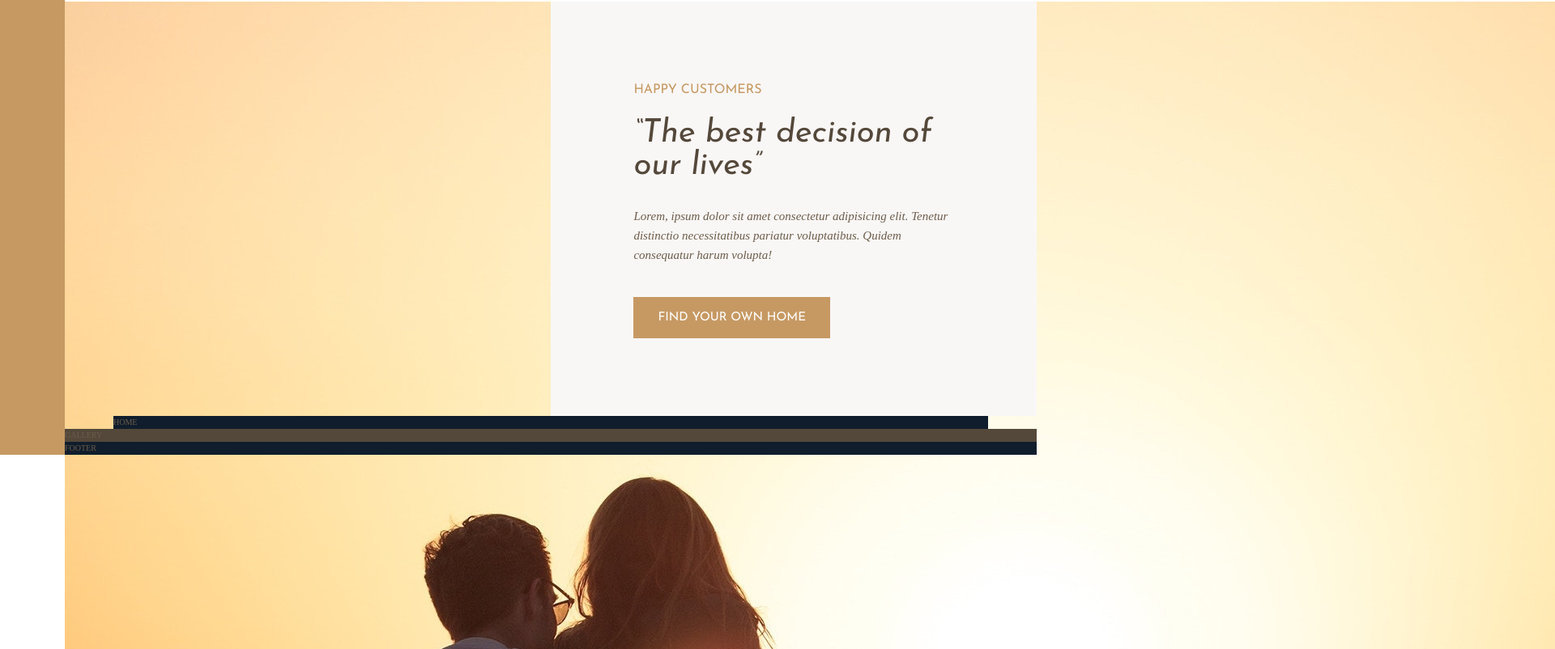
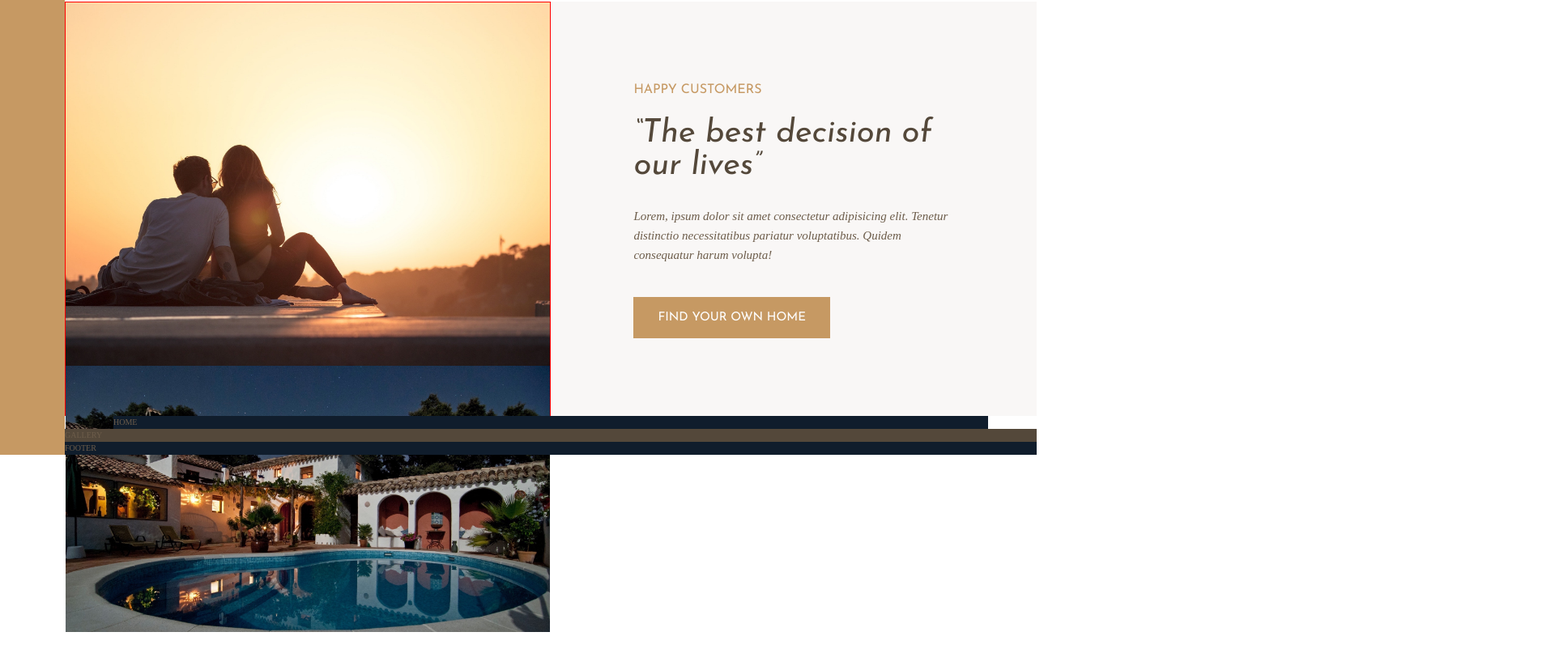
Before and after one commit to markovich692/Nexter, a website: page index.html in a window 1280 px wide. Shown: the part 1306-2108 px from the top of the page at 81% size, 1920 px wide, since content can reach past the window. After the commit the page ends 2087 px from the top, so only its background shows below. Drawn offline with Linux system fonts and the light colour scheme.

Commit message:
defines a width for the story__img--1/2

```diff
--- a/sass/_story.scss
+++ b/sass/_story.scss
@@ -2,6 +2,18 @@
   &__pictures {
     background-color: $color-primary;
     grid-column: full-start/col-end 4;
+    // display: grid;
+    max-width: 100%;
+    border: 1px solid red;
+    display: grid;
+  }
+
+  &__img--1 {
+    width: 100%;
+  }
+
+  &__img--2 {
+    width: 100%;
   }
 
   &__content {
```
Also changed, not shown: index.html (+1 -0 lines), css/style.css, 1 other file.
